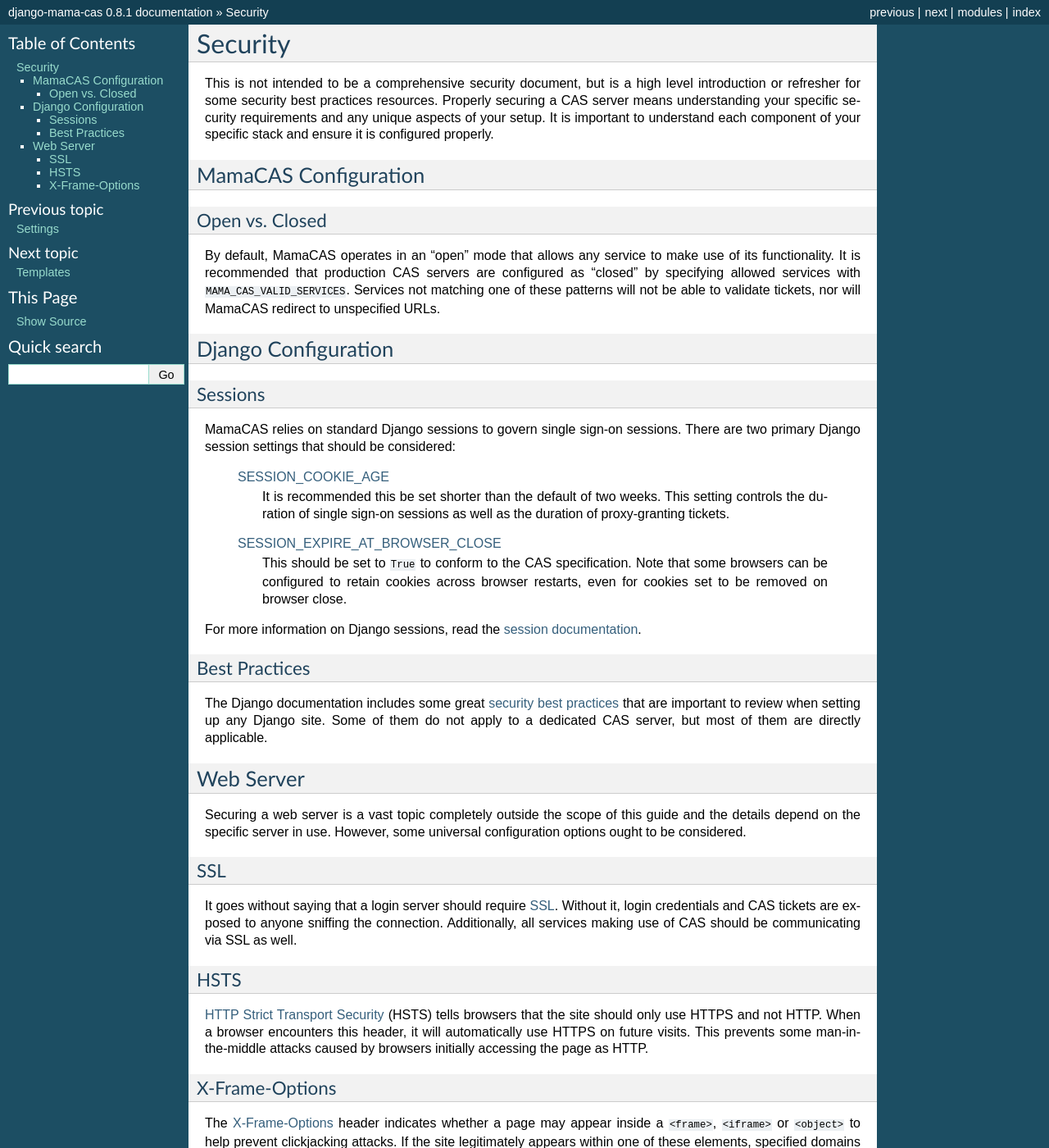
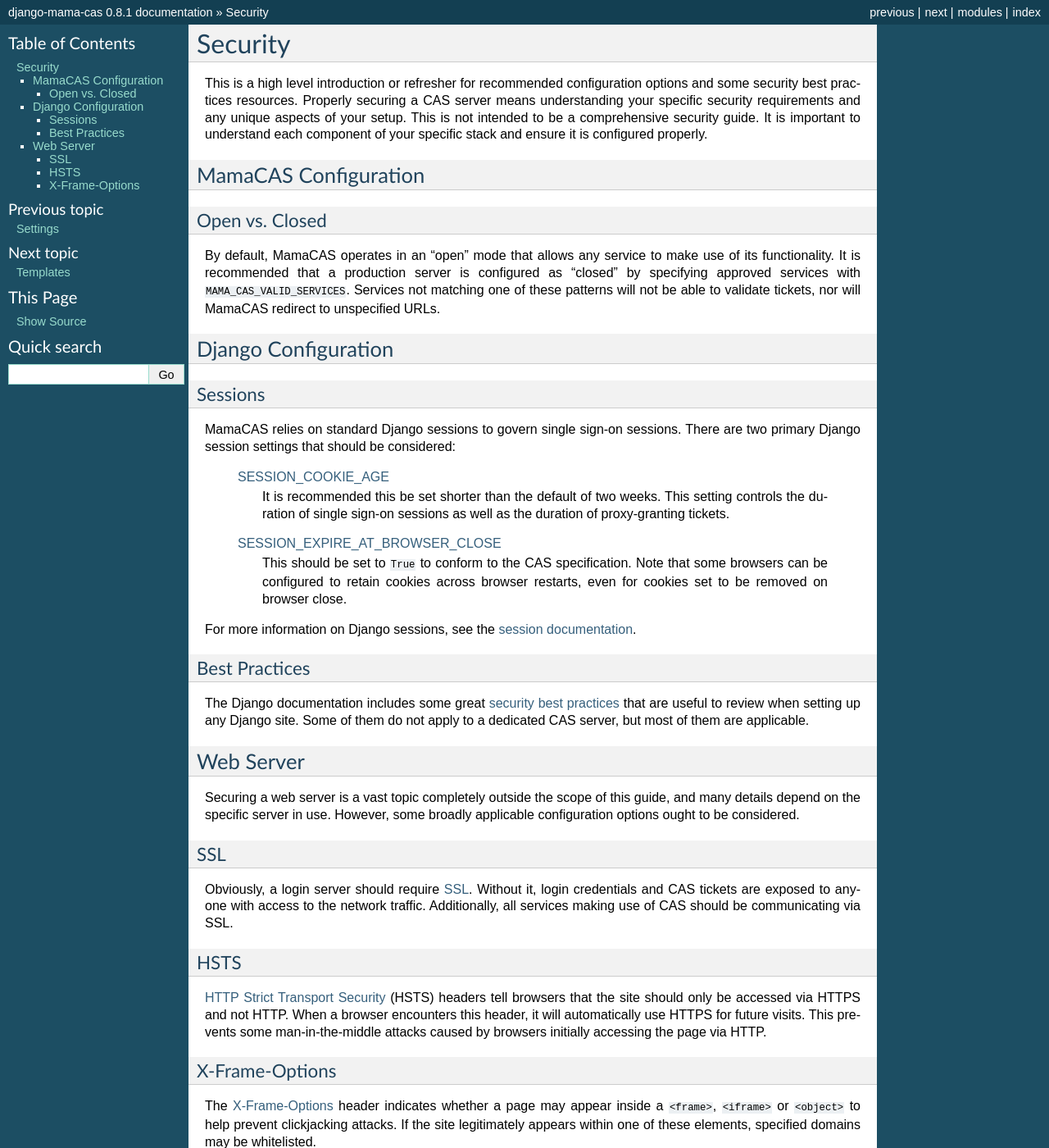
Before and after one commit to jbittel/django-mama-cas, a Sphinx documentation site: the page built from docs/security.rst, in a window 1280 px wide and 1400 px high. Shown: the whole window at 82% size. Built offline with Sphinx 7.4.7, drawn with Linux system fonts in a browser that asks for light colours.

Commit message:
Improve security documentation

```diff
--- a/docs/security.rst
+++ b/docs/security.rst
@@ -3,12 +3,12 @@
 Security
 ========
 
-This is not intended to be a comprehensive security document, but is a high
-level introduction or refresher for some security best practices resources.
-Properly securing a CAS server means understanding your specific security
-requirements and any unique aspects of your setup. It is important to
-understand each component of your specific stack and ensure it is configured
-properly.
+This is a high level introduction or refresher for recommended configuration
+options and some security best practices resources. Properly securing a CAS
+server means understanding your specific security requirements and any unique
+aspects of your setup. This is not intended to be a comprehensive security
+guide. It is important to understand each component of your specific stack and
+ensure it is configured properly.
 
 MamaCAS Configuration
 ---------------------
@@ -17,8 +17,8 @@
 ~~~~~~~~~~~~~~~
 
 By default, MamaCAS operates in an "open" mode that allows any service to
-make use of its functionality. It is recommended that production CAS servers
-are configured as "closed" by specifying allowed services with
+make use of its functionality. It is recommended that a production server
+is configured as "closed" by specifying approved services with
 ``MAMA_CAS_VALID_SERVICES``. Services not matching one of these patterns
 will not be able to validate tickets, nor will MamaCAS redirect to
 unspecified URLs.
@@ -42,37 +42,37 @@
       Note that some browsers can be configured to retain cookies across
       browser restarts, even for cookies set to be removed on browser close.
 
-For more information on Django sessions, read the `session documentation`_.
+For more information on Django sessions, see the `session documentation`_.
 
 Best Practices
 ~~~~~~~~~~~~~~
 
 The Django documentation includes some great `security best practices`_ that
-are important to review when setting up any Django site. Some of them do not
-apply to a dedicated CAS server, but most of them are directly applicable.
+are useful to review when setting up any Django site. Some of them do not
+apply to a dedicated CAS server, but most of them are applicable.
 
 Web Server
 ----------
 
 Securing a web server is a vast topic completely outside the scope of this
-guide and the details depend on the specific server in use. However, some
-universal configuration options ought to be considered.
+guide, and many details depend on the specific server in use. However, some
+broadly applicable configuration options ought to be considered.
 
 SSL
 ~~~
 
-It goes without saying that a login server should require `SSL`_. Without it,
-login credentials and CAS tickets are exposed to anyone sniffing the
-connection. Additionally, all services making use of CAS should be
-communicating via SSL as well.
+Obviously, a login server should require `SSL`_. Without it, login credentials
+and CAS tickets are exposed to anyone with access to the network traffic.
+Additionally, all services making use of CAS should be communicating via SSL.
 
 HSTS
 ~~~~
 
-`HTTP Strict Transport Security`_ (HSTS) tells browsers that the site should
-only use HTTPS and not HTTP. When a browser encounters this header, it will
-automatically use HTTPS on future visits. This prevents some man-in-the-middle
-attacks caused by browsers initially accessing the page as HTTP.
+`HTTP Strict Transport Security`_ (HSTS) headers tell browsers that the site
+should only be accessed via HTTPS and not HTTP. When a browser encounters
+this header, it will automatically use HTTPS for future visits. This prevents
+some man-in-the-middle attacks caused by browsers initially accessing the
+page via HTTP.
 
 X-Frame-Options
 ~~~~~~~~~~~~~~~
```
